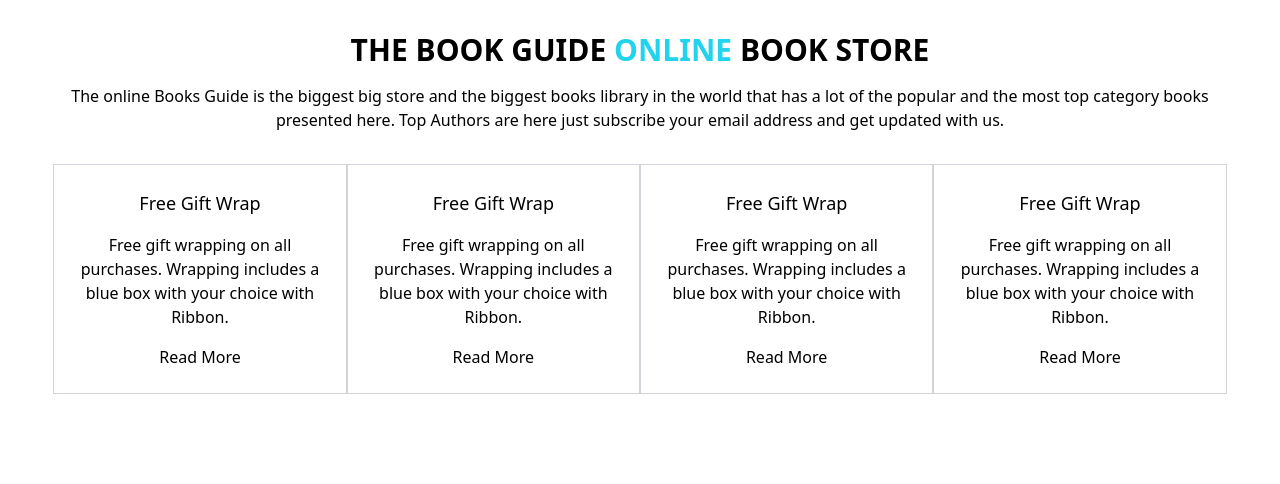
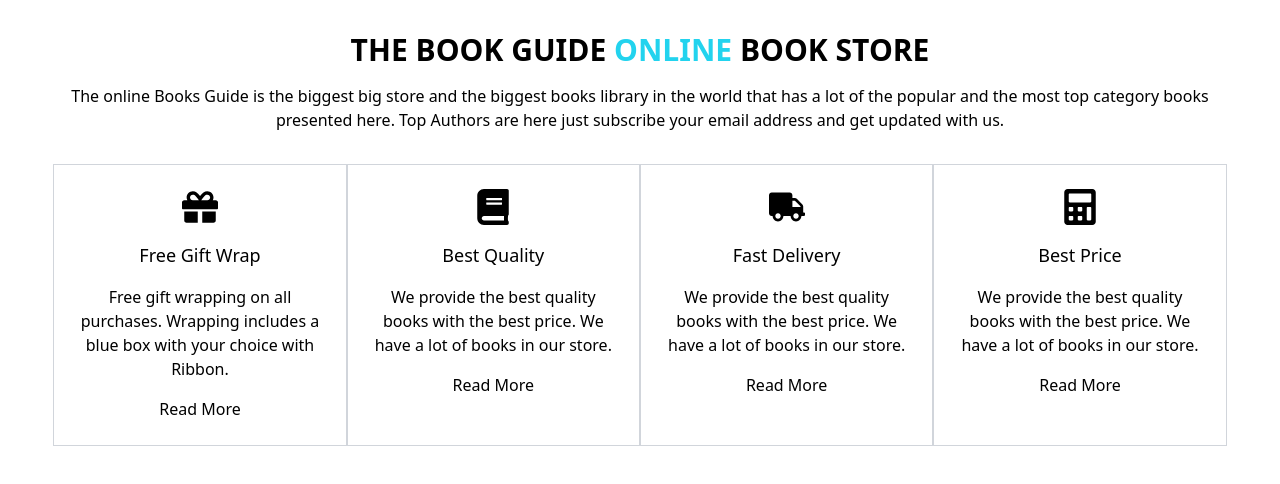
Before and after one commit to emmanuel-cruz-dev/literarium, a React (Vite) app: page / in a window 1280 px wide. Shown: the top 484 px of the page. Built offline with nearby package versions, Linux system fonts and the light colour scheme.

Commit message:
mapeando elementos de cards

```diff
--- a/src/components/MainCards.tsx
+++ b/src/components/MainCards.tsx
@@ -1,13 +1,61 @@
-const MainCards = () => {
-  const CardArticle = () => {
+import { FaGift, FaBook, FaTruck, FaCalculator } from 'react-icons/fa';
+
+const cardItems = [
+  {
+    icon: FaGift,
+    title: 'Free Gift Wrap',
+    description: 'Free gift wrapping on all purchases. Wrapping includes a blue box with your choice with Ribbon.',
+    link: '#'
+  },
+  {
+    icon: FaBook,
+    title: 'Best Quality',
+    description: 'We provide the best quality books with the best price. We have a lot of books in our store.',
+    link: '#'
+  },
+  {
+    icon: FaTruck,
+    title: 'Fast Delivery',
+    description: 'We provide the best quality books with the best price. We have a lot of books in our store.',
+    link: '#'
+  },
+  {
+    icon: FaCalculator,
+    title: 'Best Price',
+    description: 'We provide the best quality books with the best price. We have a lot of books in our store.',
+    link: '#'
+  }
+]
+
+const CardArticle = () => {
     return (
-      <article className="flex flex-col gap-4 items-center text-center border border-gray-300 p-6">
+      <>
+        {cardItems.map((item, index) => (
+          <article key={index} className="flex flex-col gap-4 items-center text-center border border-gray-300 p-6">
+
+            <item.icon className="text-4xl" />
+            <h3 className="font-medium text-lg">{item.title}</h3>
+            <p>{item.description}</p>
+            <a
+              href={item.link}
+              className=""
+              >
+              Read More
+            </a>
+
+        </article>
+        ))}
+        </>
+)
+  }
+        {/* <FaGift className="text-4xl" />
         <h3 className="font-medium text-lg">Free Gift Wrap</h3>
         <p>Free gift wrapping on all purchases. Wrapping includes a blue box with your choice with Ribbon.</p>
-        <a href="#">Read More</a>
-      </article>
-    )
-  }
+        <a href="#">Read More</a> */}
+
+
+
+const MainCards = () => {
 
   return (
     <section className="main-cards w-11/12 mx-auto" id="main-cards">
@@ -18,9 +66,6 @@ const MainCards = () => {
       <article>
         <div className="grid grid-cols-4">
           <CardArticle />
-          <CardArticle />
-          <CardArticle />
-          <CardArticle />
         </div>
       </article>
     </section>
```
